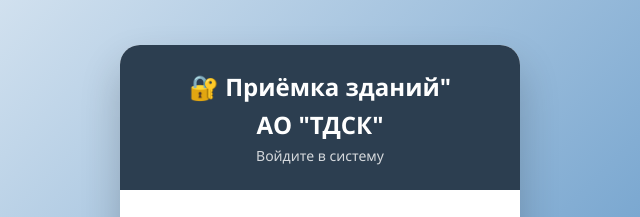
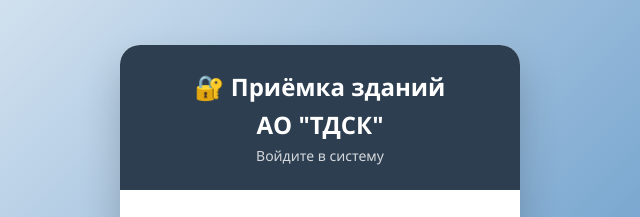
Before and after one commit to Voron86rus/priemka-tdsk, a plain HTML site: page index.html in a window 1280 px wide. Shown: the part 138-355 px from the top of the page, 320-960 px from the left. Drawn offline with Linux system fonts and the light colour scheme; no server answers.

Commit message:
index.html

```diff
--- a/index.html
+++ b/index.html
@@ -45,7 +45,7 @@
 
     <div class="container auth-card">
         <div class="card-header">
-            <h1>🔐 Приёмка зданий"</h1>
+            <h1>🔐 Приёмка зданий</h1>
                 <h1>АО "ТДСК"</h1>
             <p>Войдите в систему</p>
         </div>
```
